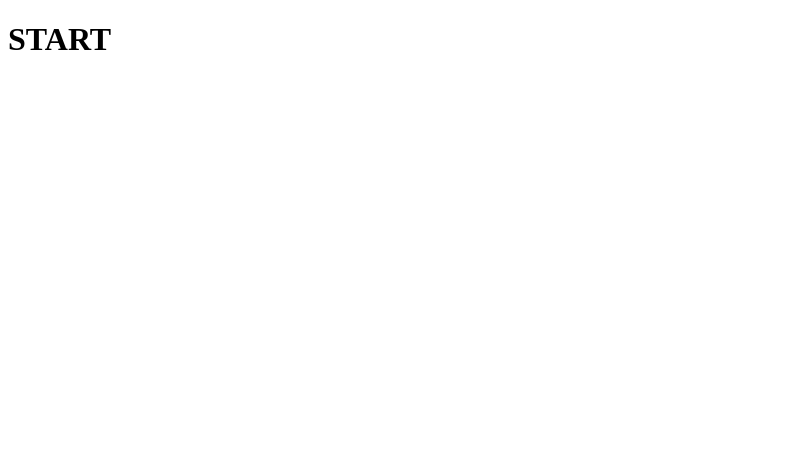
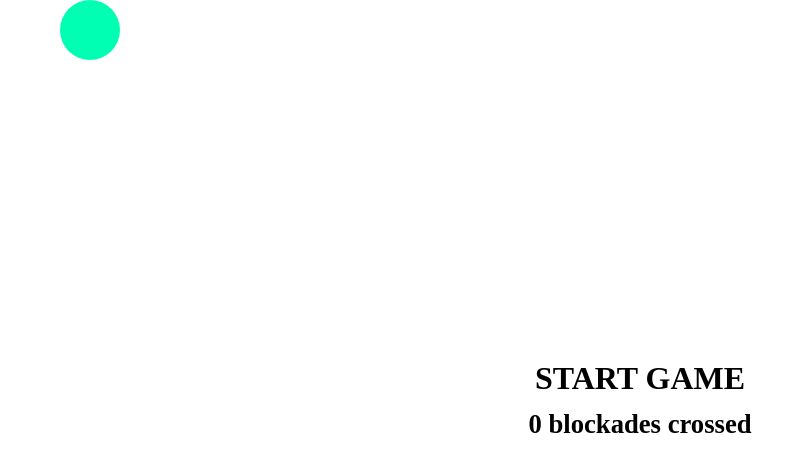
Before and after one commit to dips6202/Gaming_dev, a plain HTML site: page index.html in a window 1280 px wide. Shown: the whole page, without its empty margins (0-806 px from the left). Drawn offline with Linux system fonts and the light colour scheme.

Commit message:
first commit

```diff
--- a/index.html
+++ b/index.html
@@ -10,8 +10,9 @@
 </head>
 <body>
     <h1 class="title">
-        START
-    <small class="subtitle hide"></small>
+        START GAME
+    <small data-subtitle class="subtitle ">0 blockades crossed</small>
 </h1>
+<div data-bird class="bird"></div>
 </body>
 </html>
--- a/style.css
+++ b/style.css
@@ -0,0 +1,37 @@
+*, *::after, *::before {
+    box-sizing: border-box
+}
+
+body {
+    margin: 0;
+    overflow: hidden;
+}
+
+.title{
+    z-index: 10;
+    position: absolute;
+    display: flex;
+    justify-content: center;
+    align-items: center;
+    inset: 0;
+    margin: 0;
+    flex-direction: column;
+}
+
+.subtitle{
+     margin-top: .8rem;
+}
+
+.hide{
+    display: none;
+}
+
+.bird{
+    --bird-size: 60px;
+    position: absolute;
+    background-color: rgb(0, 255, 179);
+    width: var(--bird-size);
+    height: var(--bird-size);
+    left: var(--bird-size);
+    border-radius: 60px;
+}
```
